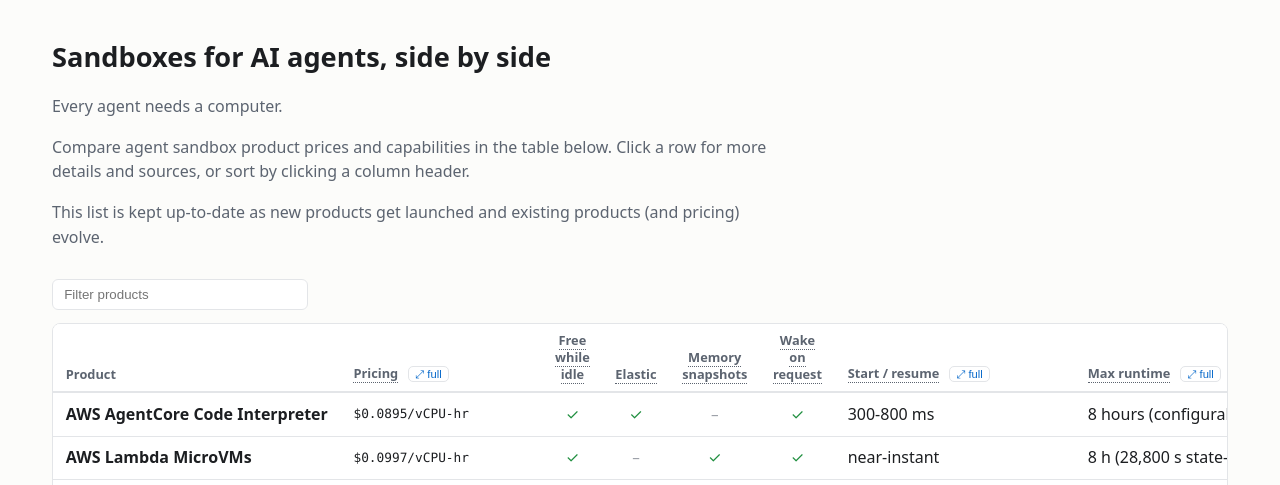
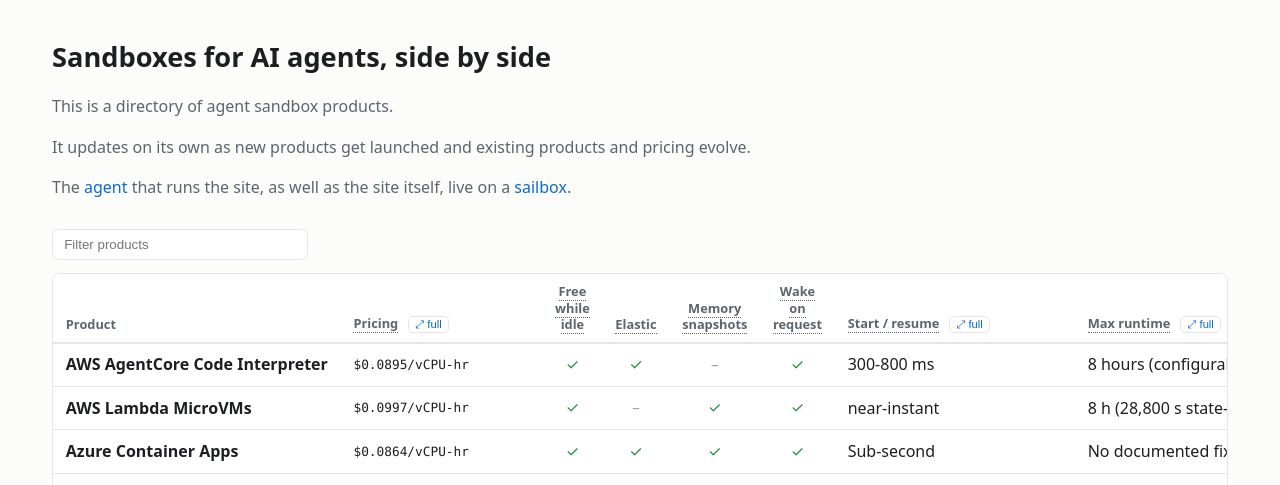
Before and after one commit to sailresearchco/sandbox.watch, a FastAPI app: page / in a window 1280 px wide. Shown: the part 63-548 px from the top of the page. Run offline with FastAPI, Linux system fonts and the light colour scheme; some libraries are stand-ins or nearby versions.

Commit message:
deploy: sandboxwatch

```diff
--- a/site/templates/index.html
+++ b/site/templates/index.html
@@ -2,15 +2,14 @@
 comparison{% endblock %} {% block content %}
 <section class="intro">
   <h1>Sandboxes for AI agents, side by side</h1>
-  <p>Every agent needs a computer.</p>
+  <p>This is a directory of agent sandbox products.</p>
   <p>
-    Compare agent sandbox product prices and capabilities in the table below.
-    Click a row for more details and sources, or sort by clicking a column
-    header.
+    It updates on its own as new products get launched and existing products and
+    pricing evolve.
   </p>
   <p>
-    This list is kept up-to-date as new products get launched and existing
-    products (and pricing) evolve.
+    The <a href="/about">agent</a> that runs the site, as well as the site
+    itself, live on a <a href="/p/sailboxes">sailbox</a>.
   </p>
 </section>
 
```
